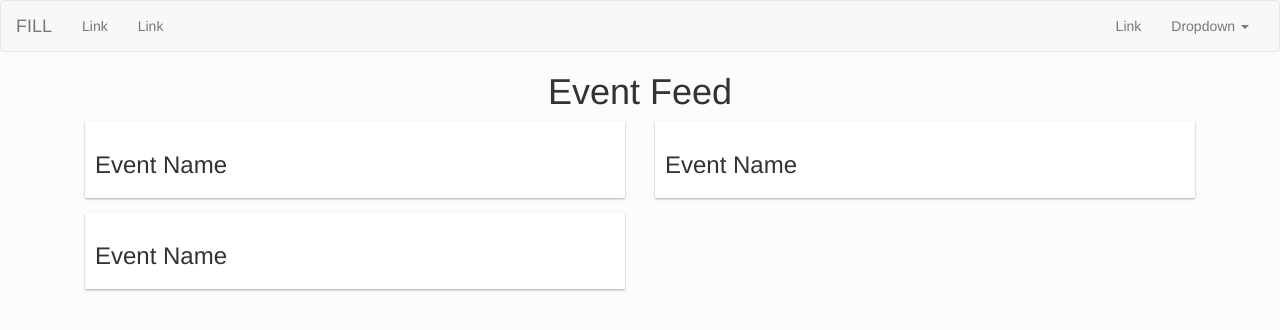
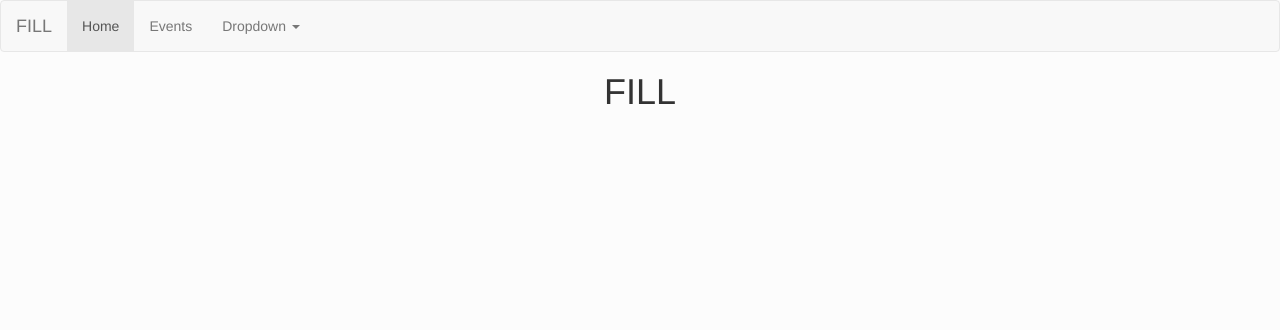
Before and after one commit to sup/fill, a Flask app: page / in a window 1280 px wide. Shown: the top 330 px of the page. Run offline with Flask 2, Linux system fonts and the light colour scheme; some libraries are stand-ins or nearby versions.

Commit message:
add some css, better routing, and macros

```diff
--- a/fill-app/main.py
+++ b/fill-app/main.py
@@ -17,10 +17,14 @@ jinja_env = jinja2.Environment(loader = jinja2.FileSystemLoader(template_dir),
 
 
 @app.route('/')
-def hello():
+def home():
     """Return a friendly HTTP greeting."""
-    return render_template('feed.html', page_title="Event Feed", events=[1,2,3])
+    return render_template('home.html', page_title="FILL")
 
+@app.route('/events')
+def events():
+	"""Return event feed"""
+	return render_template('feed.html', page_title="Event Feed", events=[1,2,3])
 
 @app.errorhandler(404)
 def page_not_found(e):
--- a/fill-app/static/css/main.css
+++ b/fill-app/static/css/main.css
@@ -2,9 +2,16 @@ body {
 	background-color: #fcfcfc;
 }
 
+/* Templates/Structures */
 .card {
 	background-color: white;
 	padding: 10px;
 	box-shadow: 0 1px 2px rgba(0, 0, 0, 0.33);
 	margin-bottom: 15px;
 }
+
+
+/* Colors */
+.pink {
+	background-color: #FC9D9A;
+}
--- /dev/null
+++ b/fill-app/templates/home.html
@@ -0,0 +1 @@
+{% extends "layout.html" %}
--- a/fill-app/templates/layout.html
+++ b/fill-app/templates/layout.html
@@ -1,3 +1,4 @@
+{% from "macros.html" import nav_link with context %}
 <!DOCTYPE html>
 <html lang="">
   <head>
@@ -36,12 +37,9 @@
 
         <!-- Collect the nav links, forms, and other content for toggling -->
         <div class="collapse navbar-collapse navbar-ex1-collapse">
-          <ul class="nav navbar-nav">
-            <li><a href="#">Link</a></li>
-            <li><a href="#">Link</a></li>
-          </ul>
-          <ul class="nav navbar-nav navbar-right">
-            <li><a href="#">Link</a></li>
+          <ul class="nav navbar-nav navbar-left">
+            {{ nav_link('home', 'Home') }}
+            {{ nav_link('events', 'Events') }}
             <li class="dropdown">
               <a href="#" class="dropdown-toggle" data-toggle="dropdown">Dropdown <b class="caret"></b></a>
               <ul class="dropdown-menu">
--- /dev/null
+++ b/fill-app/templates/macros.html
@@ -0,0 +1,7 @@
+{% macro nav_link(endpoint, name) %}
+{% if request.endpoint.endswith(endpoint) %}
+  <li class="active"><a href="{{ url_for(endpoint) }}">{{name}}</a></li>
+{% else %}
+  <li><a href="{{ url_for(endpoint) }}">{{name}}</a></li>
+{% endif %}
+{% endmacro %}
```
Also changed, not shown: README.md.
